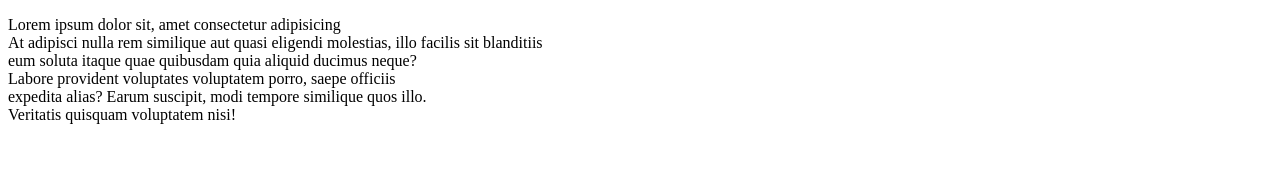
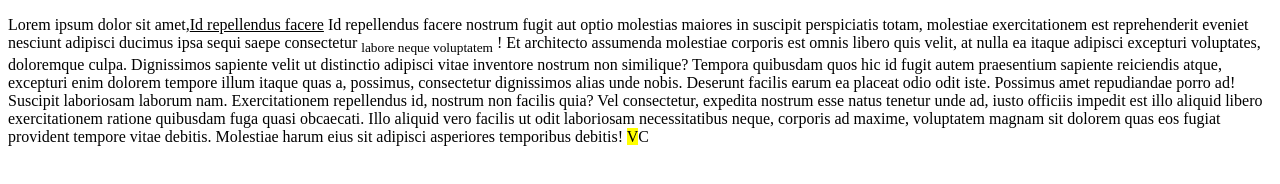
Before and after one commit to donesbajrami360-hash/gr.19.30A, a plain HTML site: page index.html in a window 1280 px wide. Drawn offline with Linux system fonts and the light colour scheme.

Commit message:
Update index.html

```diff
--- a/index.html
+++ b/index.html
@@ -7,6 +7,6 @@
 </head>
 <body>
 
-    <p>Lorem ipsum dolor sit, amet consectetur adipisicing <br> At adipisci nulla rem similique aut quasi eligendi molestias, illo facilis sit blanditiis<br> eum soluta itaque quae quibusdam quia aliquid ducimus neque? <br>Labore provident voluptates voluptatem porro, saepe officiis<br> expedita alias? Earum suscipit, modi tempore similique quos illo. <br> Veritatis quisquam voluptatem nisi!</p>
+    <p>Lorem ipsum dolor sit amet,<ins>Id repellendus facere</ins> Id repellendus facere nostrum fugit aut optio molestias maiores in suscipit perspiciatis totam, molestiae exercitationem est reprehenderit eveniet nesciunt  adipisci ducimus ipsa sequi saepe consectetur <sub>labore neque voluptatem</sub> ! Et architecto assumenda molestiae corporis est omnis libero quis velit, at nulla ea itaque adipisci excepturi voluptates, doloremque culpa. Dignissimos sapiente velit ut </lr> distinctio adipisci vitae inventore nostrum non similique? Tempora quibusdam quos hic id fugit autem praesentium sapiente reiciendis atque, excepturi enim dolorem tempore illum itaque quas a, possimus, consectetur dignissimos alias unde nobis. Deserunt facilis </b> earum ea placeat odio odit iste. Possimus amet repudiandae porro ad! Suscipit laboriosam laborum nam. Exercitationem repellendus id, nostrum non facilis quia? Vel consectetur, expedita nostrum esse natus tenetur unde ad, iusto officiis impedit est illo aliquid libero exercitationem ratione quibusdam fuga quasi obcaecati. Illo aliquid vero facilis ut odit laboriosam </lr> necessitatibus neque, corporis ad maxime, voluptatem magnam sit dolorem quas eos fugiat provident tempore vitae debitis. Molestiae harum eius sit adipisci asperiores temporibus debitis!  <mark>V</mark>C
 </body>
 </html>
```
